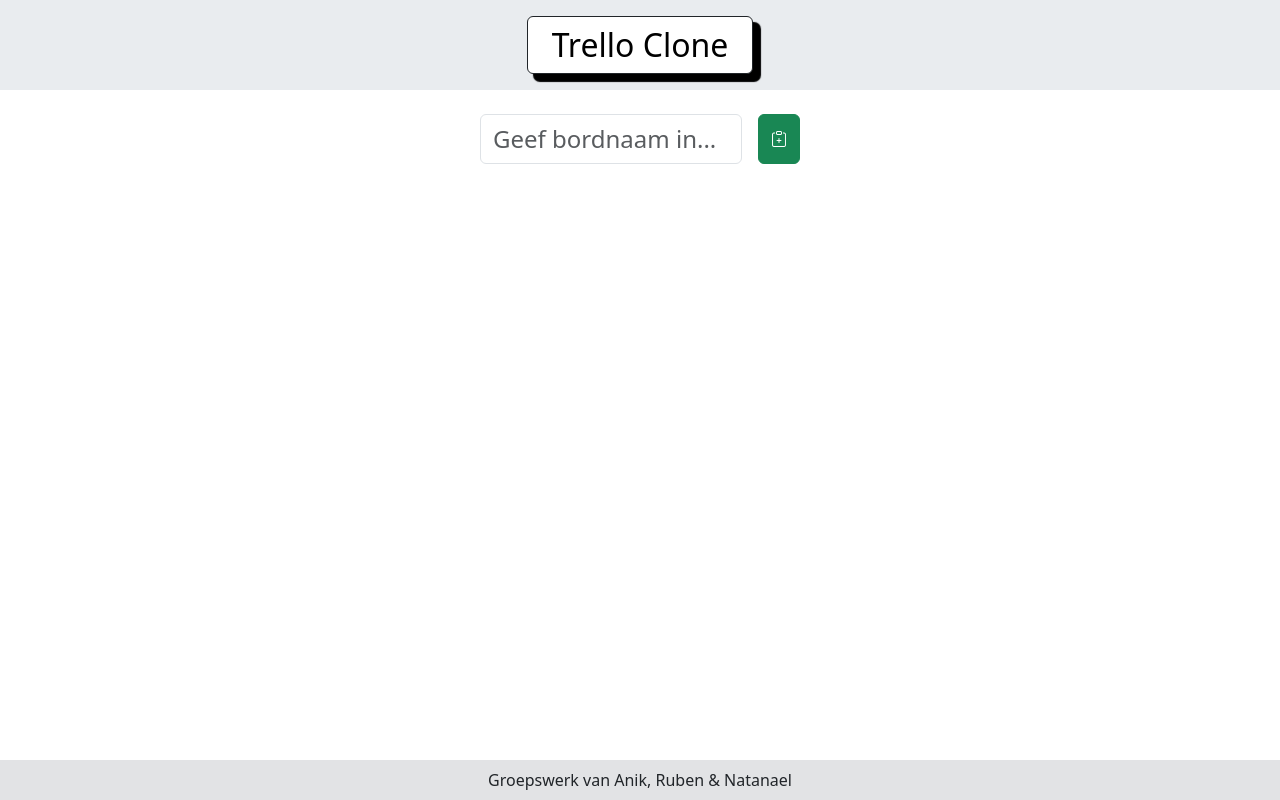
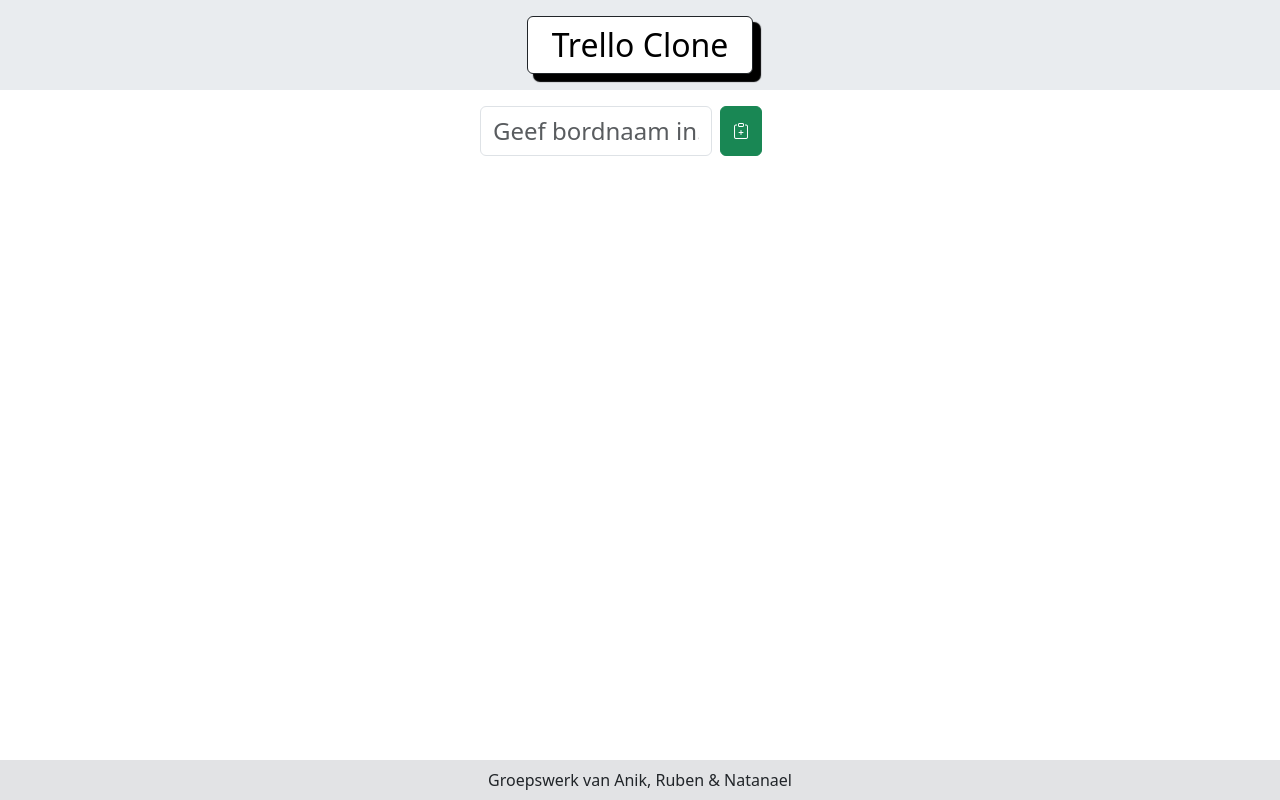
Before and after one commit to natiapreutesei/trellogroepswerk, a Vue app: page / in a window 1280 px wide. Built offline with nearby package versions, Linux system fonts and the light colour scheme.

Commit message:
added form structuur voor inputvelden en buttons

```diff
--- a/src/components/ToDoApp.vue
+++ b/src/components/ToDoApp.vue
@@ -36,10 +36,20 @@
 <template>
   <!-- We tonen een invoerveld en een knop om een nieuw bord te maken. -->
   <div class="to-do-app">
-    <div class="d-flex flex-row mx-auto col-3 my-4">
-      <input type="text" class="form-control fs-4 me-3" placeholder="Geef bordnaam in..." v-model="bordName">
-      <button class="btn btn-success bi-clipboard-plus" @click="createNewBoard"></button>
+
+    <div class="d-flex justify-content-center my-3">
+      <form @submit.prevent="createNewBoard" class="d-flex flex-row mb-3 col-3">
+        <div class="col-9">
+          <div class="me-2">
+            <input type="text" class="form-control fs-4 me-3" placeholder="Geef bordnaam in..." v-model="bordName" maxlength="30">
+          </div>
+        </div>
+        <div class="col-3">
+          <button class="btn btn-success bi-clipboard-plus" @click="createNewBoard" style="height: 100%"></button>
+        </div>
+      </form>
     </div>
+
 
     <!-- We renderen een "ToDoBoard" component voor elk bord in de store. -->
     <div class="d-flex flex-row flex-wrap w-100">
--- a/src/components/ToDoBoard.vue
+++ b/src/components/ToDoBoard.vue
@@ -45,9 +45,17 @@
 <!-- Het <template> gedeelte beschrijft wat er gerenderd moet worden door dit component. -->
 <template>
   <!-- We tonen een invoerveld en een knop om een nieuwe lijst te maken als het geselecteerde bord hetzelfde is als het bord van dit component. -->
-  <div v-if="props.selectedBoard && props.board.id === props.selectedBoard.id" class="d-flex flex-row mx-auto my-4 col-3">
-    <input type="text" class="form-control fs-4 me-3" placeholder="Geef lijstnaam in..." v-model="listName">
-    <button class="btn btn-success bi-clipboard-plus" @click="createNewList"></button>
+  <div v-if="props.selectedBoard && props.board.id === props.selectedBoard.id" class="d-flex justify-content-center my-3">
+    <form @submit.prevent="createNewList" class="d-flex flex-row mb-3 col-3">
+      <div class="col-9">
+        <div class="me-2">
+          <input type="text" class="form-control fs-4 me-3" placeholder="Geef lijstnaam in..." v-model="listName" maxlength="30">
+        </div>
+      </div>
+      <div class="col-3">
+        <button class="btn btn-success bi-clipboard-plus" @click="createNewList" style="height: 100%"></button>
+      </div>
+    </form>
   </div>
 
   <!-- We renderen een "ToDoForm" en een "ToDoList" component voor elke lijst in het huidige bord. -->
```
